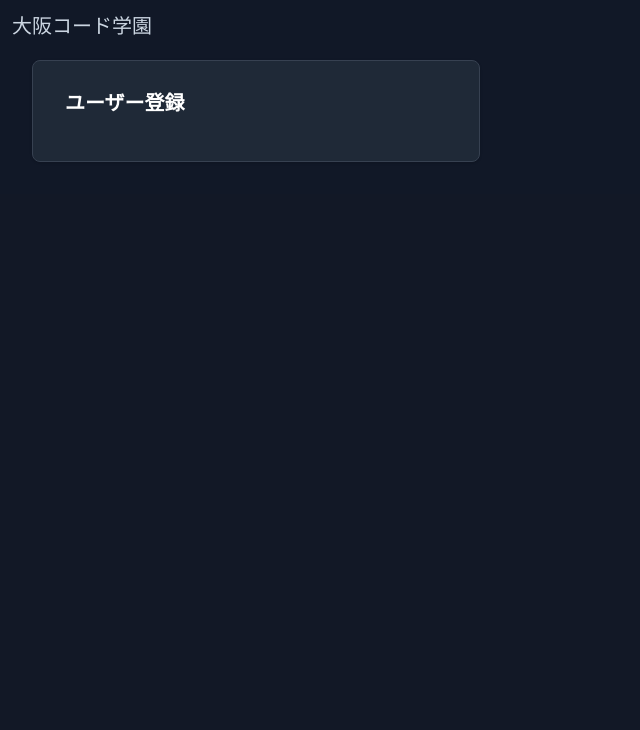
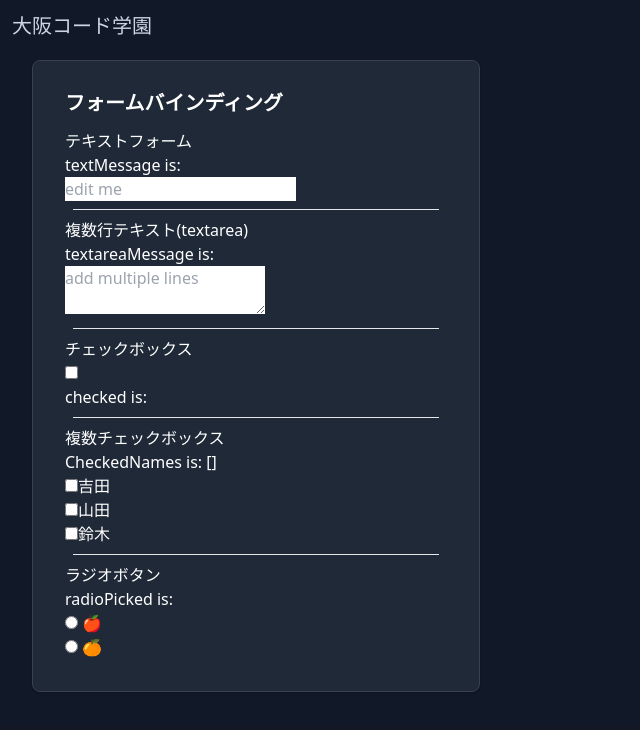
Before and after one commit to haruocode/nuxt-tutorials, a Nuxt app in the folder sec9/: page / in a window 1280 px wide. Shown: the top 730 px of the page, without its empty margins (0-640 px from the left). Built offline with nearby package versions, Linux system fonts and the light colour scheme.

Commit message:
sec9 フォームバインディングの基本

```diff
--- a/sec9/app.vue
+++ /dev/null
@@ -1,73 +0,0 @@
-<template>
-  <div class="bg-gray-900 p-3">
-    <AppHeader
-      :existSelectedCustomer="existSelectedCustomer"
-      @deleteCustomer="deleteCustomer"
-      @deleteSelectedCustomers="deleteSelectedCustomers"
-    />
-    <ContentsContainer>
-      <FormContainer title="ユーザー登録">
-      </FormContainer>
-    </ContentsContainer>
-  </div>
-</template>
-
-<script setup>
-
-// 顧客一覧
-const customers = ref([
-  {
-    name: "Bonnie Green",
-    email: "bonnie@windster.com",
-    image: "https://randomuser.me/api/portraits/women/17.jpg",
-    amount: 3467,
-    isSelected: false,
-  },
-  {
-    name: "Michael Gough",
-    email: "michael@windster.com",
-    image: "https://randomuser.me/api/portraits/men/1.jpg",
-    amount: 67,
-    isSelected: false,
-  },
-  {
-    name: "Lana Byrd",
-    email: "lana@windster.com",
-    image: "https://randomuser.me/api/portraits/men/37.jpg",
-    amount: 367,
-    isSelected: false,
-  },
-  {
-    name: "Thomes Lean",
-    email: "thomes@windster.com",
-    image: "https://randomuser.me/api/portraits/women/56.jpg",
-    amount: 2367,
-    isSelected: false,
-  },
-  {
-    name: "大阪 太郎",
-    email: "taro.osaka@windster.com",
-    image: "https://pbs.twimg.com/profile_images/1057083258997956608/NWYuC6qb_400x400.jpg",
-    amount: 572,
-    isSelected: false,
-  },
-])
-
-const selectedCustomers = computed(() => {
-  return customers.value.filter(c => c.isSelected)
-})
-
-const existSelectedCustomer = computed(() => {
-  return selectedCustomers.value.length > 0
-})
-
-// 先頭の顧客を削除する
-function deleteCustomer() {
-  return customers.value.shift()
-}
-
-// 選択された顧客を削除する
-function deleteSelectedCustomers() {
-  customers.value = customers.value.filter(c => !c.isSelected)
-}
-</script>
--- /dev/null
+++ b/sec9/pages/index.vue
@@ -0,0 +1,71 @@
+<template>
+  <div class="bg-gray-900 p-3">
+    <AppHeader />
+    <ContentsContainer>
+      <FormContainer title="フォームバインディング">
+
+        <h2>テキストフォーム</h2>
+        <p>textMessage is: {{ textMessage }}</p>
+        <input placeholder="edit me" />
+
+        <hr />
+
+        <h2>複数行テキスト(textarea)</h2>
+        <span>textareaMessage is:</span>
+        <p style="white-space: pre-line;">{{ textareaMessage }}</p>
+        <textarea placeholder="add multiple lines"></textarea>
+
+        <hr />
+
+        <h2>チェックボックス</h2>
+        <input type="checkbox" />
+        <p>checked is: {{ checked }}</p>
+
+        <hr />
+
+        <h2>複数チェックボックス</h2>
+        <p>CheckedNames is: {{ checkedNames }}</p>
+
+        <input type="checkbox" value="吉田">
+        <label for="吉田">吉田</label><br/>
+
+        <input type="checkbox" value="山田">
+        <label for="山田">山田</label><br/>
+
+        <input type="checkbox" value="鈴木">
+        <label for="鈴木">鈴木</label>
+
+        <hr />
+
+        <h2>ラジオボタン</h2>
+        <p>radioPicked is: {{ radioPicked }}</p>
+
+        <input type="radio" value="apple" />
+        <label> 🍎</label><br/>
+
+        <input type="radio" value="orange" />
+        <label> 🍊</label>
+
+      </FormContainer>
+    </ContentsContainer>
+  </div>
+</template>
+
+<script setup>
+
+const textMessage = ref('') // テキスト入力
+const textareaMessage = ref('') // テキストエリア
+const checked = ref(null) // チェックボックス
+const checkedNames = ref([]) // 複数チェックボックス
+const radioPicked = ref('') // ラジオボタン
+
+</script>
+
+<style>
+h2, p, span, label {
+  color: white;
+}
+hr {
+  margin: 8px;
+}
+</style>
```
